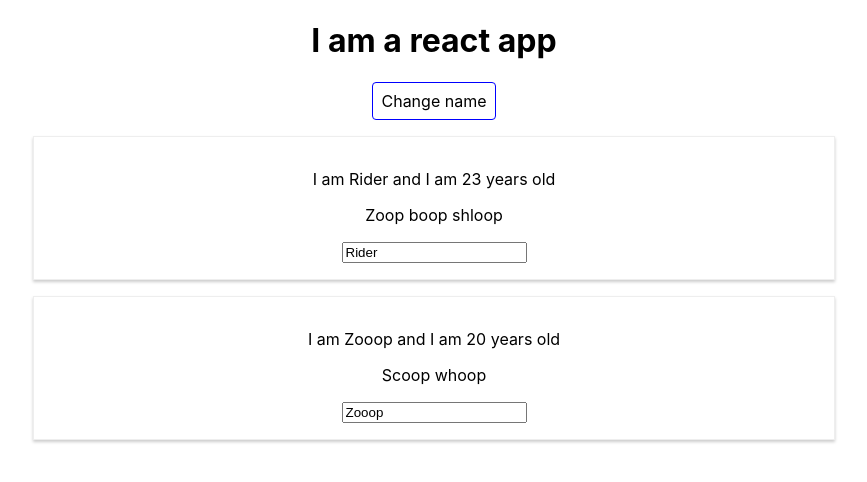
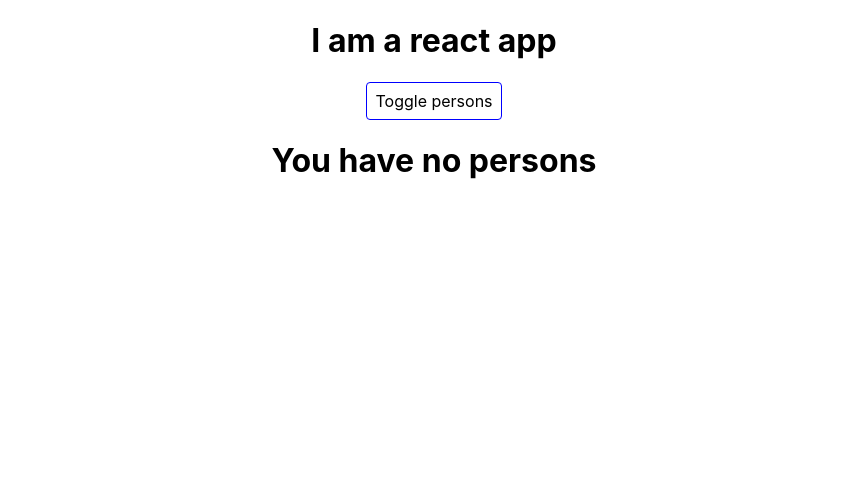
Before and after one commit to riderjensen/react-practice, a React (Create React App) app: page / in a window 1280 px wide. Shown: the top 482 px of the page, without its empty margins (206-1073 px from the left). Built offline with nearby package versions, Linux system fonts and the light colour scheme.

Commit message:
toggle people

```diff
--- a/src/App.js
+++ b/src/App.js
@@ -14,7 +14,8 @@
 				name: 'Zooop',
 				age: 20
 			}
-		]
+		],
+		showPersons: false
 	}
 
 	switchNameHandler = (newName) => {
@@ -47,7 +48,12 @@
 		})
 	}
 
-
+	togglePersonsHandler = () => {
+		const doesShow = this.state.showPersons;
+		this.setState({
+			showPersons: !doesShow
+		})
+	}
 
 	render() {
 		const style = {
@@ -62,7 +68,10 @@
 			<div className="App">
 				<h1>I am a react app</h1>
 
-				<button style={style} onClick={() => this.switchNameHandler('Zoop boop')}>Change name</button>
+				<button
+					style={style}
+					onClick={this.togglePersonsHandler}>Toggle persons</button>
+				{this.state.showPersons ? <div>
 					<Person
 						name={this.state.persons[0].name}
 						age={this.state.persons[0].age}
@@ -74,6 +83,7 @@
 						name={this.state.persons[1].name}
 						age={this.state.persons[1].age}
 					>Scoop whoop</Person>
+				</div> : <h1>You have no persons</h1>}
 
 			</div>
 		);
```
Lines whose indentation alone changed are shown as unchanged.
